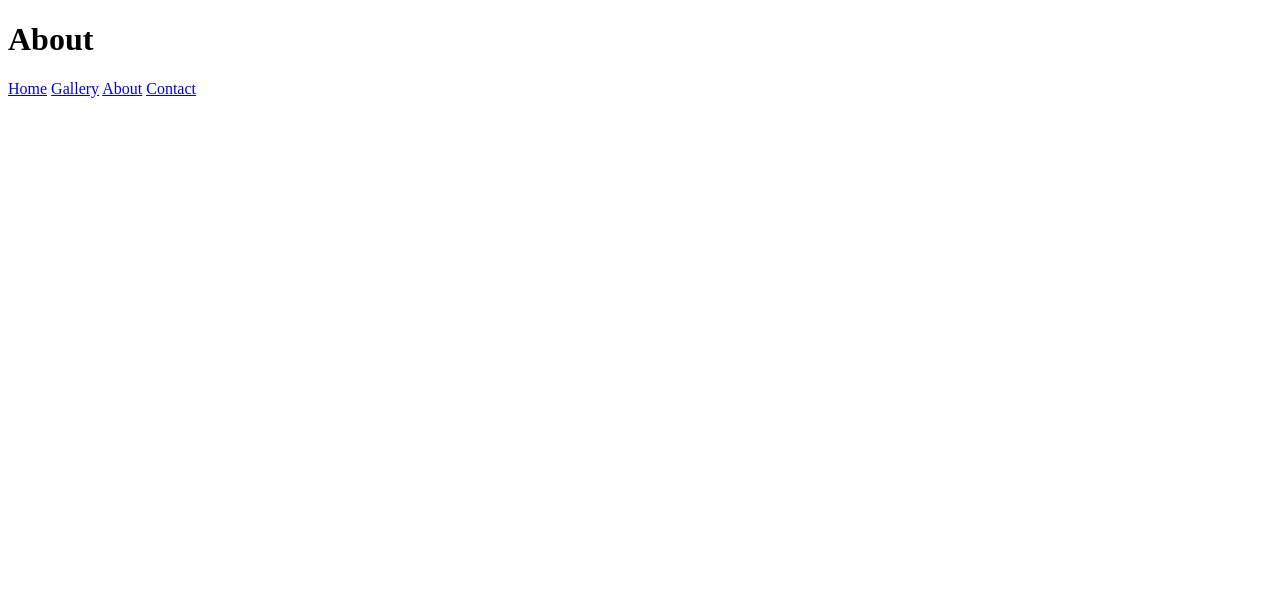
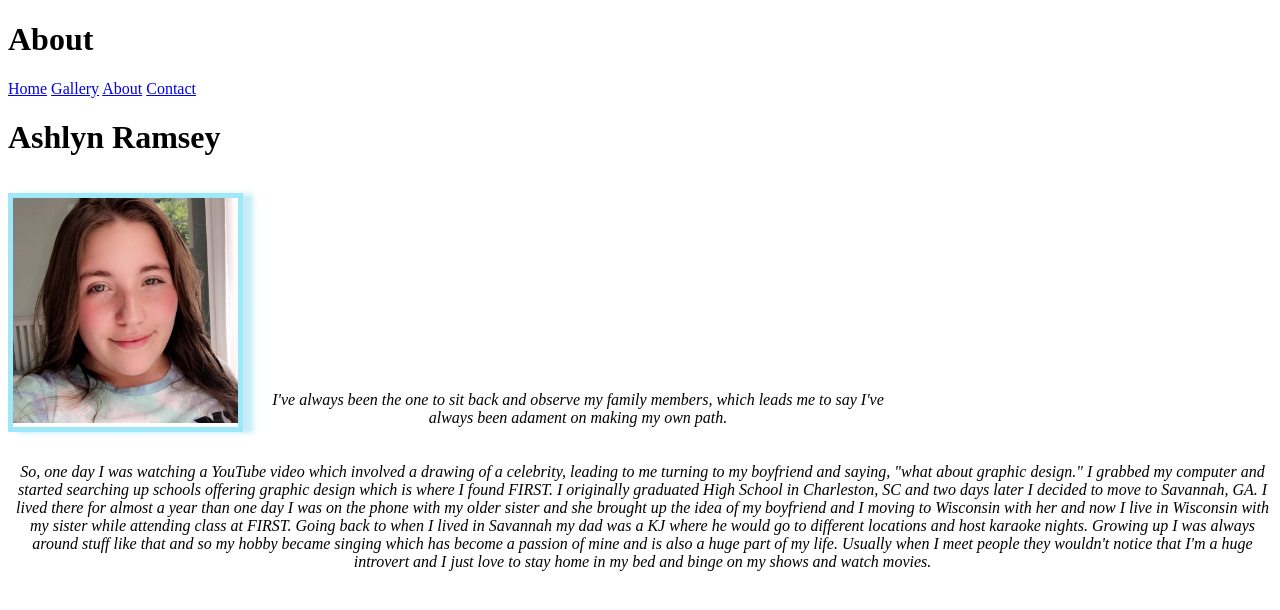
Before and after one commit to ashlynramseydesigns/ashlynramseydesigns, a plain HTML site: page about.html in a window 1280 px wide. Drawn offline with Linux system fonts and the light colour scheme.

Commit message:
About Me HTML

```diff
--- a/about.html
+++ b/about.html
@@ -3,6 +3,7 @@
     <head>
         <meta charset="UTF-8">
         <meta name="viewport" content="width=device-width, initial-scale=1.0">
+        <link href="css/about.css" rel="stylesheet">
         <title>About</title>
     </head>
     <body>
@@ -13,4 +14,40 @@
         <a href="about.html">About</a>
         <a href="contact.html">Contact</a>
     </body>
+    <body>
+        <h1>Ashlyn Ramsey</h1>
+        <div class="frame-1">
+            <div>
+                <img
+                    src="images/Ashlyn Ramsey.jpg"
+                    width="225px"
+                    alt="ASHLYN RAMSEY"
+                >
+            </div>
+        </div>
+
+        <p id="paragraph-1">
+            I've always been the one to sit back and observe my family members,
+            which leads me to say I've always been adament on making my own
+            path.
+        </p>
+        <p id="paragraph-2">
+            So, one day I was watching a YouTube video which involved
+            a drawing of a celebrity, leading to me turning to my boyfriend and
+            saying, "what about graphic design." I grabbed my computer and
+            started searching up schools offering graphic design which is where
+            I found FIRST. I originally graduated High School in Charleston, SC
+            and two days later I decided to move to Savannah, GA. I lived there
+            for almost a year than one day I was on the phone with my older
+            sister and she brought up the idea of my boyfriend and I moving to
+            Wisconsin with her and now I live in Wisconsin with my sister while
+            attending class at FIRST. Going back to when I lived in Savannah my
+            dad was a KJ where he would go to different locations and host
+            karaoke nights. Growing up I was always around stuff like that and
+            so my hobby became singing which has become a passion of mine and is
+            also a huge part of my life. Usually when I meet people they
+            wouldn't notice that I'm a huge introvert and I just love to stay
+            home in my bed and binge on my shows and watch movies.
+        </p>
+    </body>
 </html>
--- /dev/null
+++ b/css/about.css
@@ -0,0 +1,28 @@
+#paragraph-1 {
+    text-align: center;
+    font-style: italic;
+    display: inline-block;
+    width: 50%;
+    margin-left: 15px;
+}
+#paragraph-2 {
+    text-align: center;
+    font-style: italic;
+    display: inline-block;
+    margin-left: 5px;
+}
+img {
+    text-align: center;
+    display: inline-block;
+}
+.frame-1 {
+    border: 5px solid rgb(158, 232, 249);
+    margin: 15px 0px;
+    width: 225px;
+    box-shadow: 10px 1px 5px rgba(162, 225, 240, 0.621);
+    text-align: center;
+}
+div {
+    text-align: center;
+    display: inline-block;
+}
```
Also changed, not shown: images/Ashlyn Ramsey.jpg (added).
